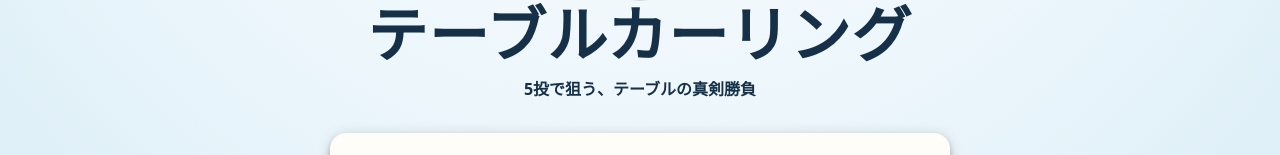
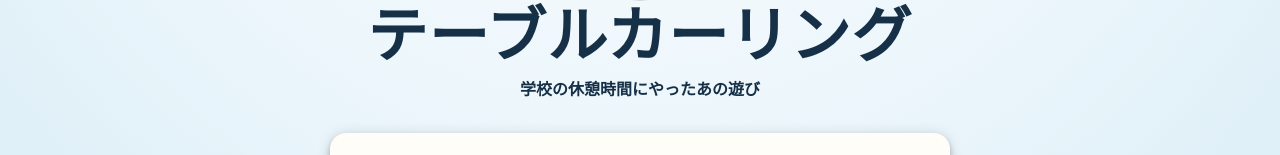
Before and after one commit to OmVill0716/table-curling, a React (Vite) app in the folder app/: page / in a window 1280 px wide. Shown: the part 240-395 px from the top of the page. Built offline with nearby package versions, Linux system fonts and the light colour scheme.

Commit message:
TOP画面のサブタイトルを変更

```diff
--- a/app/src/screens/TopScreen.tsx
+++ b/app/src/screens/TopScreen.tsx
@@ -64,7 +64,7 @@ export function TopScreen({
             テーブルカーリング
           </Typography>
           <Typography color="text.secondary" sx={{ fontWeight: 700 }}>
-            5投で狙う、テーブルの真剣勝負
+            学校の休憩時間にやったあの遊び
           </Typography>
         </Stack>
 
```
